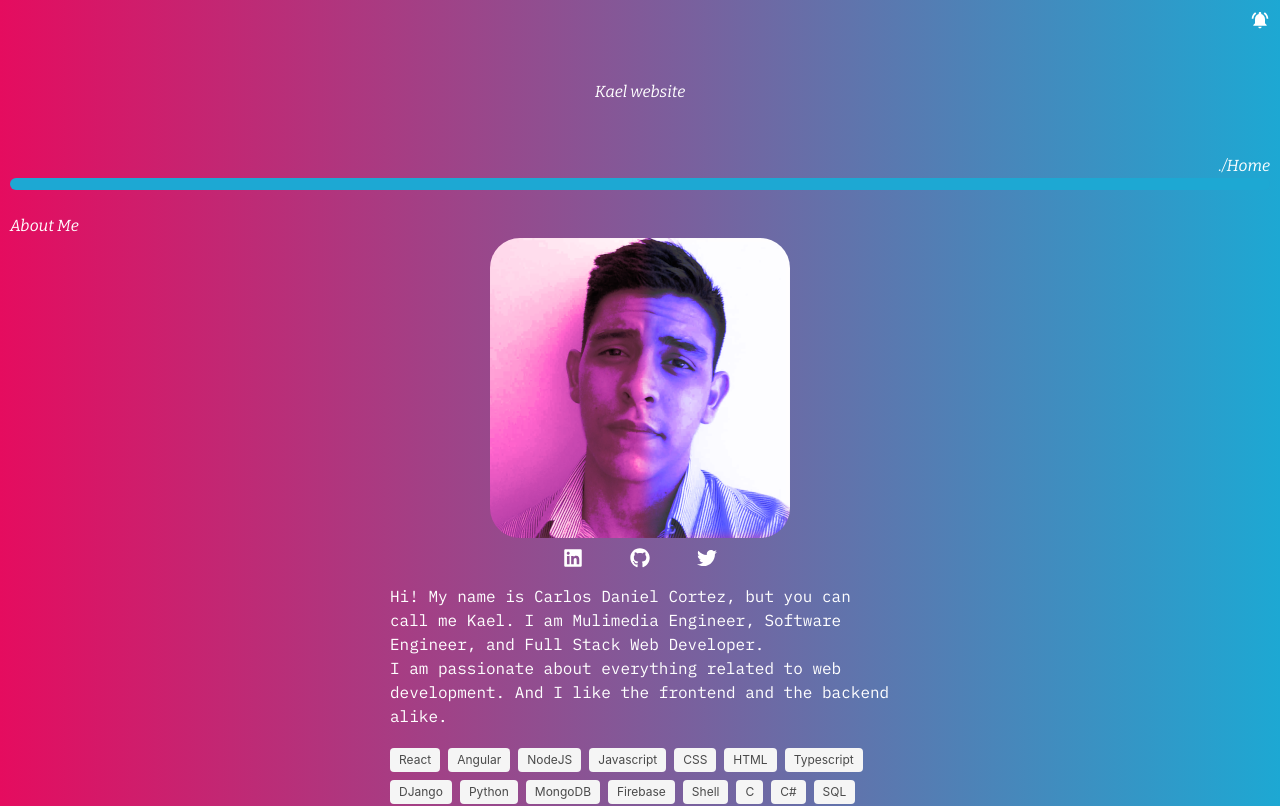
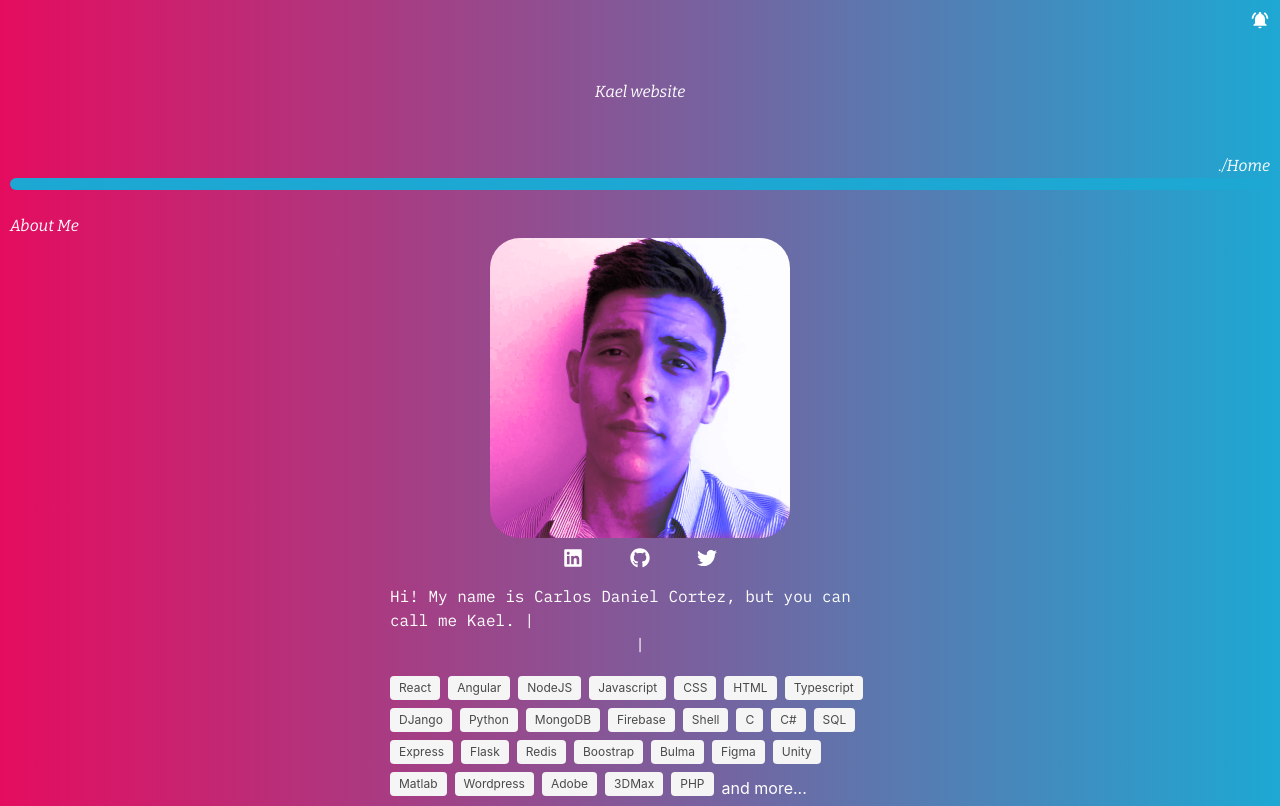
Before and after one commit to kaelwebdev/mywebsite, a React app: page / in a window 1280 px wide. Shown: the top 806 px of the page. Built offline with nearby package versions, Linux system fonts and the light colour scheme.

Commit message:
letter animation was implemented

```diff
--- a/package.json
+++ b/package.json
@@ -40,6 +40,7 @@
     "prop-types": "^15.7.2",
     "react": "^17.0.1",
     "react-dom": "^17.0.1",
-    "react-icons": "^4.2.0"
+    "react-icons": "^4.2.0",
+    "react-typed": "^1.2.0"
   }
 }
--- a/src/Home/Home.js
+++ b/src/Home/Home.js
@@ -3,6 +3,7 @@ import './Home.css';
 import imgKael from '../assets/img_kael.png';
 import { useForm, ValidationError } from '@formspree/react';
 import { FaGithub, FaLinkedin, FaTwitter, FaExternalLinkAlt } from "react-icons/fa";
+import Typed from "react-typed";
 
 
 function ContactForm() {
@@ -90,13 +91,35 @@ export default class Home extends Component {
             <a target="_blank" href="https://twitter.com/kaelwebdev">
               <FaTwitter title="Twitter" className="socialMedia__icon" /></a>
           </div>
-          <p>
+          {/* <p>
             Hi! My name is Carlos Daniel Cortez, but you can call me Kael. I am Mulimedia Engineer,
             Software Engineer, and Full Stack Web Developer.
           </p>
           <p>
             I am passionate about everything related to web development. And I like the frontend and
             the backend alike.
+          </p> */}
+          <p>
+            <Typed
+                strings={[
+                  `Hi! My name is Carlos Daniel Cortez, but you can call me Kael.
+                  I am Mulimedia Engineer Software Engineer  and Full Stack Web Developer.`
+                ]}
+                startDelay={1000}
+                typeSpeed={60}
+                smartBackspace={true}
+            />
+          </p>
+          <p>
+            <Typed
+                strings={[
+                  `I am passionate about everything related to web development. And I like the frontend,
+                  and the backend alike.`
+                ]}
+                startDelay={17000}
+                typeSpeed={60}
+                smartBackspace={true}
+            />
           </p>
           <div className="tags">
             <span className="tag is-light">React</span>
```
Also changed, not shown: 1 other file (tests, documents, lock files or other folders).
